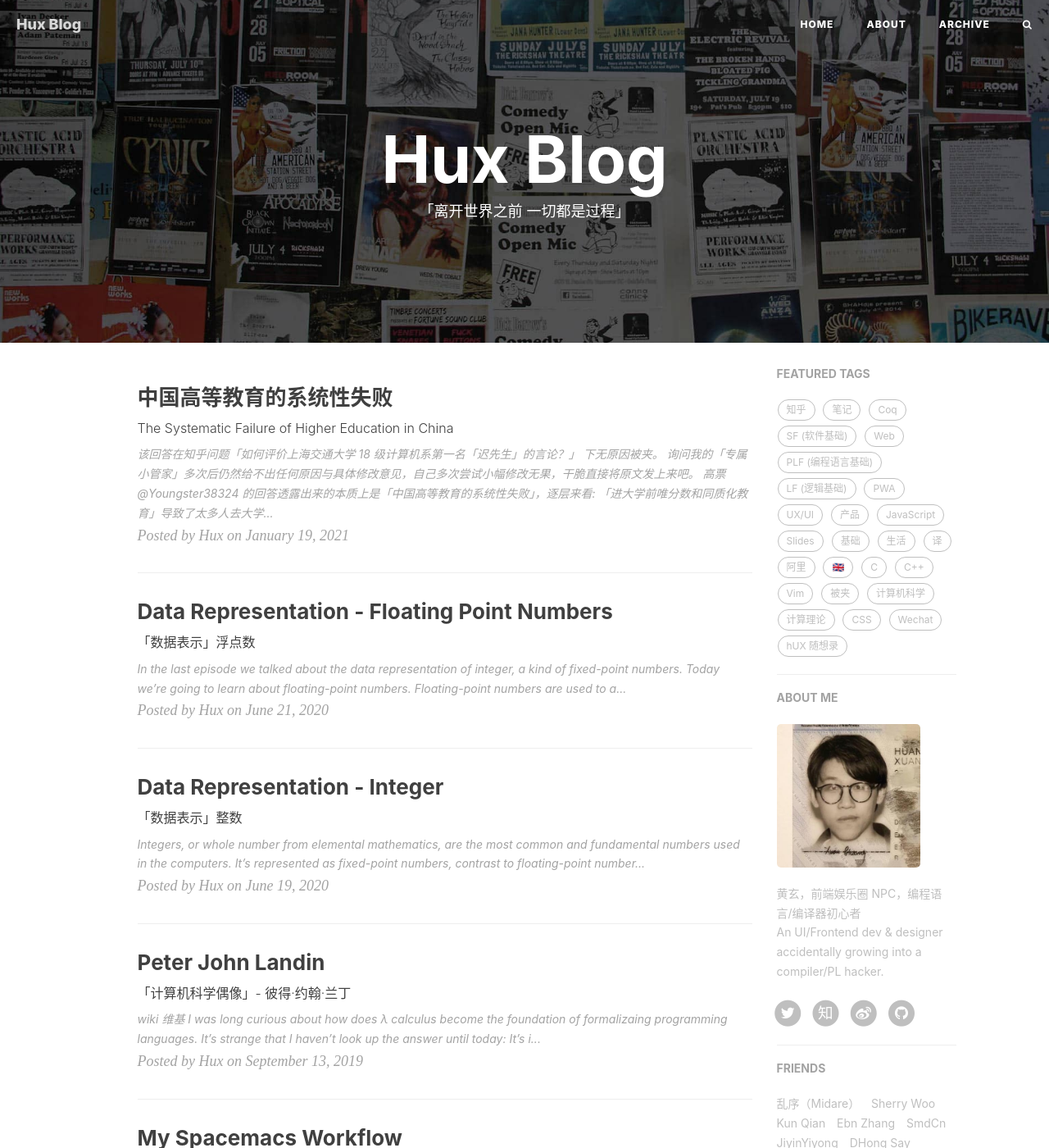
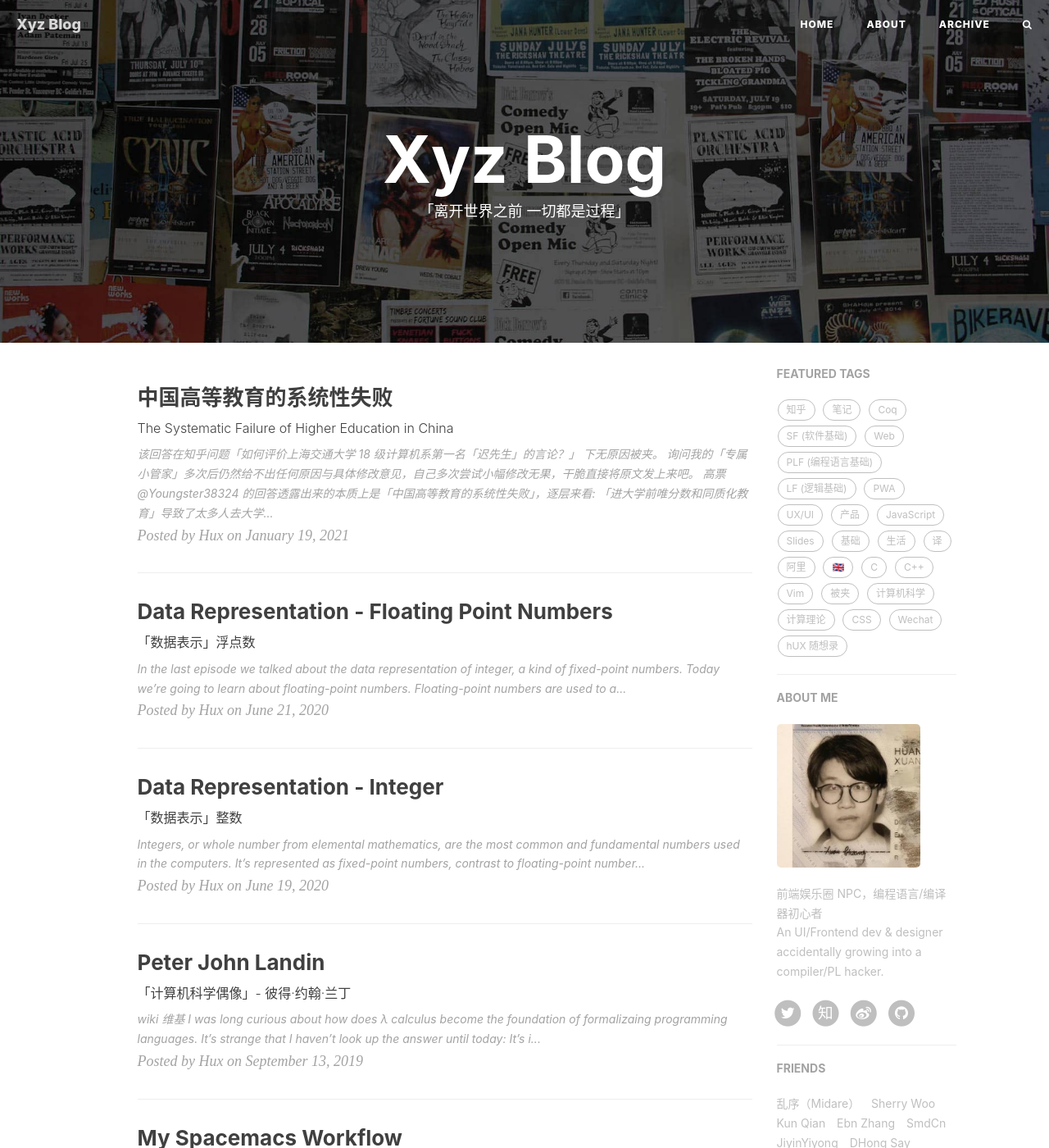
Before and after one commit to xyzsky/xyzsky.github.io, a Jekyll site: the page built from index.html, in a window 1280 px wide and 1400 px high. Shown: the whole window at 82% size. Built offline with Jekyll 4.4.1, drawn with Linux system fonts in a browser that asks for light colours; nearby versions of some CDN libraries; the list of posts is cut into pages by our own code; comment, search, counter and statistics services are not loaded; some of the changed text lies outside the part shown.

Commit message:
初步修改

```diff
--- a/CNAME
+++ b/CNAME
@@ -1 +1 @@
-huangxuan.me
+xyz.me
--- a/_config.yml
+++ b/_config.yml
@@ -1,10 +1,10 @@
 # Site settings
-title: Hux Blog
-SEOTitle: 黄玄的博客 | Hux Blog
+title: Xyz Blog
+SEOTitle: Xyz的博客 | Xyz Blog
 header-img: img/home-bg.jpg
-email: huxpro@gmail.com
-description: "关于程序与设计、黑客与画家 | 黄玄，Web & Mobile Lover，Software Engineer，UX Designer | 这里是 @Hux黄玄 的个人博客，与你一起发现更大的世界。"
-keyword: "黄玄, Hux黄玄, Hux, 鬼栈, huxpro, @huxpro, 黄玄的博客, Hux Blog, 博客, 个人网站, 互联网, Web, JavaScript, 前端, 设计"
+email: 904629516@qq.com
+description: "关于程序与设计、，Web & Mobile Lover，Software Engineer"
+keyword: "xyz, XYZ, Xyz, 鬼栈, 博客, 个人网站, 互联网, Web, JavaScript, 前端, 设计"
 url: "https://xyzsky.github.io"              # your host, for absolute URL
 baseurl: ""                             # for example, '/blog' if your blog hosted on 'host/blog'
 
@@ -13,10 +13,10 @@ future: true
 
 # SNS settings
 RSS: false
-weibo_username:     huxpro
-zhihu_username:     huxpro
-github_username:    huxpro
-twitter_username:   huxpro
+weibo_username:     xyz
+zhihu_username:     xyz
+github_username:    xyz
+twitter_username:   xyz
 #facebook_username:  huxpro
 #linkedin_username:  firstname-lastname-idxxxx
 
@@ -59,7 +59,7 @@ kramdown:
 
 
 # Disqus settings
-disqus_username: hux
+disqus_username: xyz
 
 # Netease settings
 netease_comment: false
@@ -72,13 +72,13 @@ netease_comment: false
 
 # Google Analytics
 ga_track_id: 'UA-49627206-1'            # Format: UA-xxxxxx-xx
-ga_domain: huangxuan.me
+ga_domain: xyz.me
 
 
 
 # Sidebar settings
 sidebar: true                           # whether or not using Sidebar.
-sidebar-about-description: "黄玄，前端娱乐圈 NPC，编程语言/编译器初心者 <br> An UI/Frontend dev & designer accidentally growing into a compiler/PL hacker."
+sidebar-about-description: "前端娱乐圈 NPC，编程语言/编译器初心者 <br> An UI/Frontend dev & designer accidentally growing into a compiler/PL hacker."
 sidebar-avatar: /img/avatar-hux-ny.jpg      # use absolute URL, seeing it's used in both `/` and `/about/`
 
 
```
